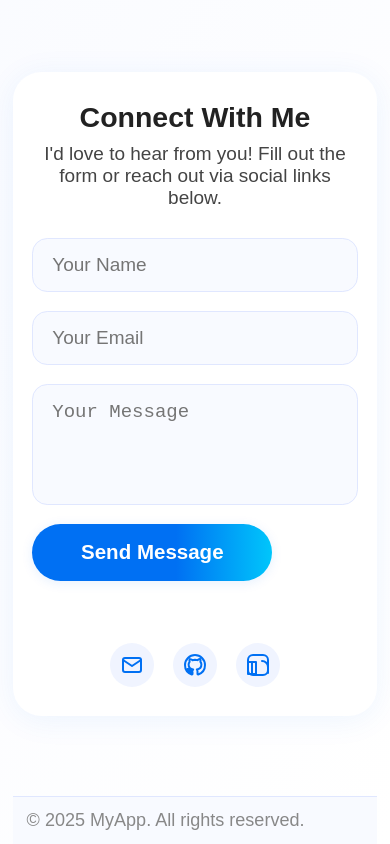
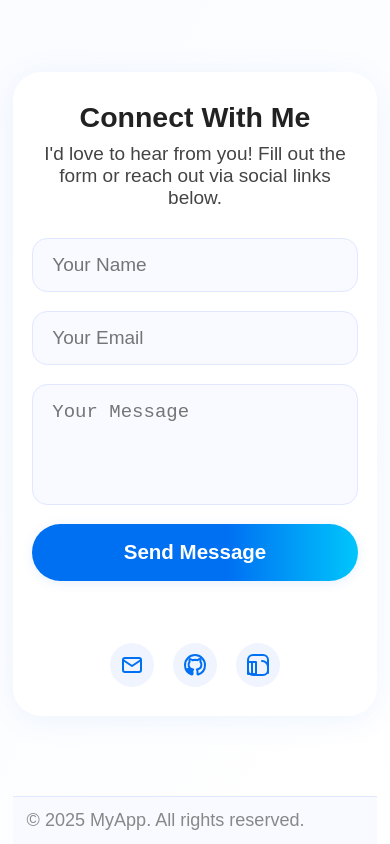
Before and after one commit to deanblinder/landingPage, a Next.js app: page / in a window 390 px wide. Shown: the part 3111-3955 px from the top of the page. Built offline with nearby package versions, Linux system fonts and the light colour scheme.

Commit message:
fix(ContactMe): remove max-width constraint from button fix(WhatsAppButton): update WhatsApp contact number

```diff
--- a/src/app/components/ContactMe/ContactMe.css
+++ b/src/app/components/ContactMe/ContactMe.css
@@ -117,7 +117,7 @@
     font-size: 1rem;
     padding: 0.7em 1.6em;
     width: 100%;
-    max-width: 240px;
+
   }
   .contactme-socials {
     gap: 1rem;
--- a/src/app/components/WhatsAppButton/WhatsAppButton.tsx
+++ b/src/app/components/WhatsAppButton/WhatsAppButton.tsx
@@ -3,7 +3,7 @@ import "./WhatsAppButton.css";
 
 const WhatsAppButton: React.FC = () => (
   <a
-    href="https://wa.me/1234567890" // Replace with your WhatsApp number
+    href="https://wa.me/+972523980151" // Replace with your WhatsApp number
     className="whatsapp-float"
     target="_blank"
     rel="noopener noreferrer"
```
